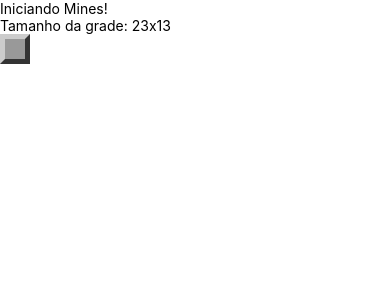
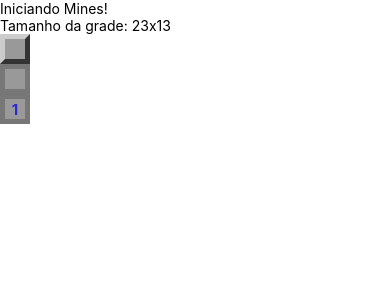
Before and after one commit to zhydani/campo-minado-react-native, a React Native app: screen / in a window 390 px wide. Shown: the top 300 px of the page. Built offline with nearby package versions, Linux system fonts and the light colour scheme.

Commit message:
criada a base do campo que é o componente field

```diff
--- a/App.js
+++ b/App.js
@@ -18,6 +18,8 @@
         <Text>Iniciando Mines!</Text>
         <Text>Tamanho da grade: {params.getRowsAmount()}x{params.getColumnsAmount()}</Text>
         <Field />
+        <Field opened />
+        <Field opened nearMines={1}/>
       </SafeAreaView>
     );
   }
--- a/src/components/Field.js
+++ b/src/components/Field.js
@@ -1,15 +1,33 @@
 import React from 'react';
-import { View, StyleSheet } from 'react-native';
+import { View, StyleSheet, Text } from 'react-native';
 import params from '../params';
 
 const Field = props => {
+
+    const { mined, opened, nearMines } = props
+
     const styleField = [styles.field]
-    // outros estilos aqui
+    if (opened) styleField.push(styles.opened)
     if (styleField.length === 1) styleField.push(styles.regular)
+
+    // a cor depende de quantas minas tem próximo a mina
+    let color = null
+    if (nearMines > 0) {
+        if (nearMines == 1) color = '#2A28D7'
+        if (nearMines == 2) color = '#2B520F'
+        if (nearMines > 2 && nearMines < 6) color = '#F9060A'
+        if (nearMines >=6) color = '#F221A9'
+    }
 
     return (
         <View style={styleField}>
-
+            {/* estar minado, aberto ou quantidade de minas maior que 0 */}
+            {
+            !mined && opened && nearMines > 0 ?
+            <Text style={[styles.label, {color:color}]}>
+                {nearMines}
+            </Text> : false
+            }
         </View>
     )
 };
@@ -26,6 +44,16 @@
         borderTopColor: '#CCC',
         borderRightColor: '#333',
         borderBottomColor: '#333'
+    },
+    opened: {
+        backgroundColor: '#999',
+        borderColor: '#777',
+        alignItems: 'center',
+        justifyContent: 'center'
+    },
+    label: {
+        fontWeight: 'bold',
+        fontSize: params.fontSize
     }
 });
 
```
